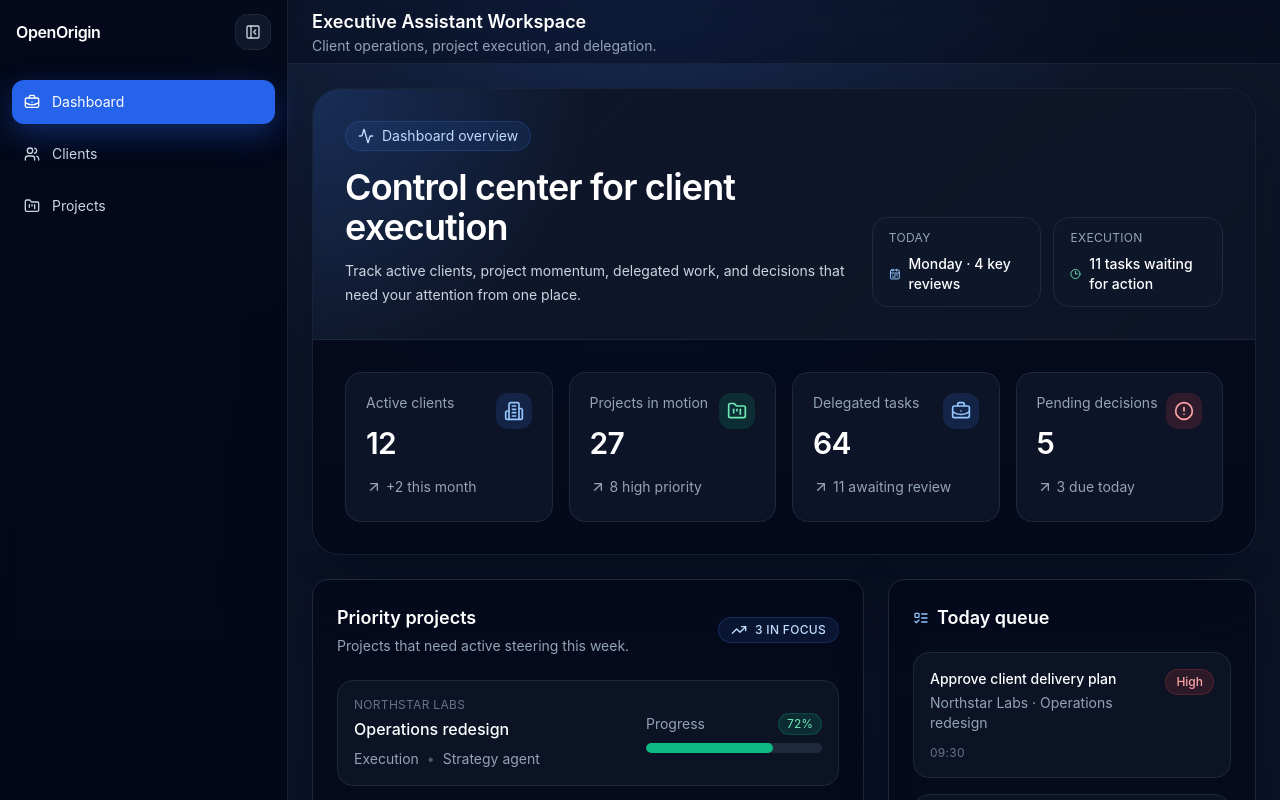
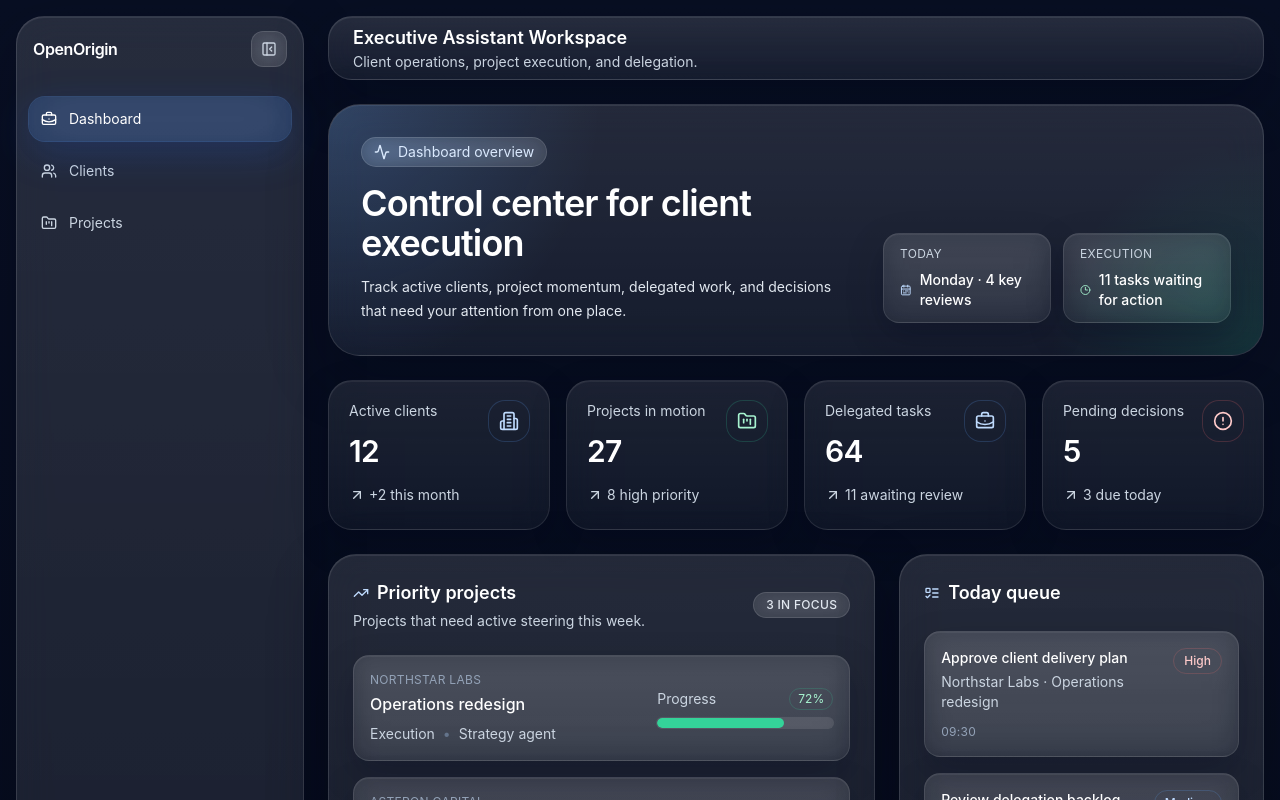
Before and after one commit to OpenOriginBot/Origin, a React (Vite) app in the folder projects/OpenOrigin/apps/web/: page / in a window 1280 px wide. Shown: the top 800 px of the page. Built offline with nearby package versions, Linux system fonts and the light colour scheme.

Commit message:
Add glassmorphism dashboard styling

```diff
--- a/projects/OpenOrigin/apps/web/src/App.tsx
+++ b/projects/OpenOrigin/apps/web/src/App.tsx
@@ -14,92 +14,23 @@ import {
 import { AppShell } from '@/components/app-shell';
 
 const stats = [
-  {
-    label: 'Active clients',
-    value: '12',
-    change: '+2 this month',
-    icon: Building2,
-    tone: 'blue',
-  },
-  {
-    label: 'Projects in motion',
-    value: '27',
-    change: '8 high priority',
-    icon: FolderKanban,
-    tone: 'green',
-  },
-  {
-    label: 'Delegated tasks',
-    value: '64',
-    change: '11 awaiting review',
-    icon: BriefcaseBusiness,
-    tone: 'blue',
-  },
-  {
-    label: 'Pending decisions',
-    value: '5',
-    change: '3 due today',
-    icon: CircleAlert,
-    tone: 'red',
-  },
+  { label: 'Active clients', value: '12', change: '+2 this month', icon: Building2, tone: 'blue' },
+  { label: 'Projects in motion', value: '27', change: '8 high priority', icon: FolderKanban, tone: 'green' },
+  { label: 'Delegated tasks', value: '64', change: '11 awaiting review', icon: BriefcaseBusiness, tone: 'blue' },
+  { label: 'Pending decisions', value: '5', change: '3 due today', icon: CircleAlert, tone: 'red' },
 ] as const;
 
 const focusProjects = [
-  {
-    client: 'Northstar Labs',
-    project: 'Operations redesign',
-    stage: 'Execution',
-    progress: 72,
-    owner: 'Strategy agent',
-    tone: 'green',
-  },
-  {
-    client: 'Asteron Capital',
-    project: 'Investor reporting system',
-    stage: 'Review',
-    progress: 58,
-    owner: 'Reporting agent',
-    tone: 'blue',
-  },
-  {
-    client: 'OpenOrigin',
-    project: 'Dashboard v1',
-    stage: 'Design',
-    progress: 34,
-    owner: 'Frontend agent',
-    tone: 'red',
-  },
+  { client: 'Northstar Labs', project: 'Operations redesign', stage: 'Execution', progress: 72, owner: 'Strategy agent', tone: 'green' },
+  { client: 'Asteron Capital', project: 'Investor reporting system', stage: 'Review', progress: 58, owner: 'Reporting agent', tone: 'blue' },
+  { client: 'OpenOrigin', project: 'Dashboard v1', stage: 'Design', progress: 34, owner: 'Frontend agent', tone: 'red' },
 ] as const;
 
 const todayQueue = [
-  {
-    title: 'Approve client delivery plan',
-    detail: 'Northstar Labs · Operations redesign',
-    priority: 'High',
-    time: '09:30',
-    tone: 'red',
-  },
-  {
-    title: 'Review delegation backlog',
-    detail: 'Cross-client execution queue',
-    priority: 'Medium',
-    time: '11:00',
-    tone: 'blue',
-  },
-  {
-    title: 'Prepare weekly status summary',
-    detail: 'Asteron Capital · Reporting',
-    priority: 'High',
-    time: '16:00',
-    tone: 'green',
-  },
-  {
-    title: 'Refine dashboard information architecture',
-    detail: 'OpenOrigin · Product system',
-    priority: 'Medium',
-    time: '18:30',
-    tone: 'blue',
-  },
+  { title: 'Approve client delivery plan', detail: 'Northstar Labs · Operations redesign', priority: 'High', time: '09:30', tone: 'red' },
+  { title: 'Review delegation backlog', detail: 'Cross-client execution queue', priority: 'Medium', time: '11:00', tone: 'blue' },
+  { title: 'Prepare weekly status summary', detail: 'Asteron Capital · Reporting', priority: 'High', time: '16:00', tone: 'green' },
+  { title: 'Refine dashboard information architecture', detail: 'OpenOrigin · Product system', priority: 'Medium', time: '18:30', tone: 'blue' },
 ] as const;
 
 const activityFeed = [
@@ -115,34 +46,54 @@ const teamLoad = [
   { name: 'Reporting agent', load: 'Focused', tasks: 5, tone: 'green' },
 ] as const;
 
-function toneClasses(tone: 'red' | 'green' | 'blue') {
+type Tone = 'red' | 'green' | 'blue';
+
+function toneClasses(tone: Tone) {
   switch (tone) {
     case 'red':
       return {
-        soft: 'bg-red-500/15 text-red-300 border-red-500/20',
-        strong: 'bg-red-500',
-        icon: 'bg-red-500/15 text-red-300',
+        soft: 'bg-red-500/12 text-red-200 border-red-400/20',
+        strong: 'bg-red-400',
+        icon: 'bg-red-500/12 text-red-200 ring-1 ring-red-400/20',
       };
     case 'green':
       return {
-        soft: 'bg-emerald-500/15 text-emerald-300 border-emerald-500/20',
-        strong: 'bg-emerald-500',
-        icon: 'bg-emerald-500/15 text-emerald-300',
+        soft: 'bg-emerald-500/12 text-emerald-200 border-emerald-400/20',
+        strong: 'bg-emerald-400',
+        icon: 'bg-emerald-500/12 text-emerald-200 ring-1 ring-emerald-400/20',
       };
     default:
       return {
-        soft: 'bg-blue-500/15 text-blue-300 border-blue-500/20',
-        strong: 'bg-blue-500',
-        icon: 'bg-blue-500/15 text-blue-300',
+        soft: 'bg-blue-500/12 text-blue-200 border-blue-400/20',
+        strong: 'bg-blue-400',
+        icon: 'bg-blue-500/12 text-blue-200 ring-1 ring-blue-400/20',
       };
   }
 }
 
-function ProgressBar({ value, tone }: { value: number; tone: 'red' | 'green' | 'blue' }) {
+function ProgressBar({ value, tone }: { value: number; tone: Tone }) {
   return (
-    <div className="h-2.5 w-full overflow-hidden rounded-full bg-slate-800">
+    <div className="h-2.5 w-full overflow-hidden rounded-full bg-white/10 ring-1 ring-white/10">
       <div className={`h-full rounded-full ${toneClasses(tone).strong}`} style={{ width: `${value}%` }} />
     </div>
+  );
+}
+
+function SectionCard({ title, description, badge, icon: Icon, children }: { title: string; description?: string; badge?: string; icon: typeof Activity; children: React.ReactNode }) {
+  return (
+    <section className="glass-panel rounded-[28px] p-6">
+      <div className="flex items-center justify-between gap-4">
+        <div>
+          <div className="flex items-center gap-2">
+            <Icon className="h-4 w-4 text-blue-200" />
+            <h3 className="text-lg font-semibold text-white">{title}</h3>
+          </div>
+          {description ? <p className="mt-1 text-sm text-slate-300">{description}</p> : null}
+        </div>
+        {badge ? <div className="glass-chip rounded-full px-3 py-1 text-xs font-medium uppercase tracking-wide text-slate-200">{badge}</div> : null}
+      </div>
+      <div className="mt-6">{children}</div>
+    </section>
   );
 }
 
@@ -150,91 +101,80 @@ export default function App() {
   return (
     <AppShell>
       <div className="space-y-6">
-        <section className="overflow-hidden rounded-[28px] border border-slate-800/80 bg-slate-950/70 shadow-[0_30px_80px_rgba(2,6,23,0.45)]">
-          <div className="border-b border-slate-800/80 bg-[radial-gradient(circle_at_top_left,rgba(59,130,246,0.22),transparent_28%),linear-gradient(135deg,rgba(15,23,42,0.98),rgba(15,23,42,0.78))] p-6 lg:p-8">
-            <div className="flex flex-col gap-6 lg:flex-row lg:items-end lg:justify-between">
+        <section className="glass-panel relative overflow-hidden rounded-[32px] p-6 lg:p-8">
+          <div className="absolute inset-0 bg-[radial-gradient(circle_at_top_left,rgba(96,165,250,0.22),transparent_28%),radial-gradient(circle_at_bottom_right,rgba(16,185,129,0.14),transparent_22%)]" />
+          <div className="relative flex flex-col gap-6 lg:flex-row lg:items-end lg:justify-between">
             <div>
-                <div className="inline-flex items-center gap-2 rounded-full border border-blue-500/20 bg-blue-500/10 px-3 py-1 text-sm text-blue-200">
+              <div className="glass-chip inline-flex items-center gap-2 rounded-full px-3 py-1 text-sm text-blue-100">
                 <Activity className="h-4 w-4" />
                 Dashboard overview
               </div>
               <h2 className="mt-4 text-3xl font-semibold tracking-tight text-white lg:text-4xl">Control center for client execution</h2>
-                <p className="mt-3 max-w-2xl text-sm leading-6 text-slate-300">
+              <p className="mt-3 max-w-2xl text-sm leading-6 text-slate-200">
                 Track active clients, project momentum, delegated work, and decisions that need your attention from one place.
               </p>
             </div>
             <div className="grid gap-3 sm:grid-cols-2">
-                <div className="rounded-2xl border border-slate-800 bg-slate-900/70 px-4 py-3">
-                  <div className="text-xs uppercase tracking-wide text-slate-400">Today</div>
+              <div className="glass-panel-soft rounded-2xl px-4 py-3">
+                <div className="text-xs uppercase tracking-wide text-slate-300">Today</div>
                 <div className="mt-2 flex items-center gap-2 text-sm font-medium text-white">
-                    <CalendarRange className="h-4 w-4 text-blue-300" />
+                  <CalendarRange className="h-4 w-4 text-blue-200" />
                   Monday · 4 key reviews
                 </div>
               </div>
-                <div className="rounded-2xl border border-slate-800 bg-slate-900/70 px-4 py-3">
-                  <div className="text-xs uppercase tracking-wide text-slate-400">Execution</div>
+              <div className="glass-panel-soft rounded-2xl px-4 py-3">
+                <div className="text-xs uppercase tracking-wide text-slate-300">Execution</div>
                 <div className="mt-2 flex items-center gap-2 text-sm font-medium text-white">
-                    <Clock3 className="h-4 w-4 text-emerald-300" />
+                  <Clock3 className="h-4 w-4 text-emerald-200" />
                   11 tasks waiting for action
                 </div>
               </div>
             </div>
           </div>
-          </div>
+        </section>
 
-          <div className="grid gap-4 p-6 md:grid-cols-2 xl:grid-cols-4 lg:p-8">
+        <section className="grid gap-4 md:grid-cols-2 xl:grid-cols-4">
           {stats.map(({ label, value, change, icon: Icon, tone }) => {
             const toneClass = toneClasses(tone);
             return (
-                <article key={label} className="rounded-2xl border border-slate-800 bg-slate-900/80 p-5">
+              <article key={label} className="glass-panel-soft rounded-[24px] p-5">
                 <div className="flex items-start justify-between">
                   <div>
-                      <p className="text-sm text-slate-400">{label}</p>
+                    <p className="text-sm text-slate-300">{label}</p>
                     <p className="mt-3 text-3xl font-semibold tracking-tight text-white">{value}</p>
                   </div>
-                    <div className={`rounded-xl p-2 ${toneClass.icon}`}>
+                  <div className={`rounded-2xl p-2.5 ${toneClass.icon}`}>
                     <Icon className="h-5 w-5" />
                   </div>
                 </div>
-                  <div className="mt-4 inline-flex items-center gap-1 text-sm text-slate-400">
+                <div className="mt-4 inline-flex items-center gap-1 text-sm text-slate-300">
                   <ArrowUpRight className="h-4 w-4" />
                   {change}
                 </div>
               </article>
             );
           })}
-          </div>
         </section>
 
         <section className="grid gap-6 xl:grid-cols-[1.5fr_1fr]">
-          <div className="rounded-2xl border border-slate-800 bg-slate-950/70 p-6 shadow-[0_18px_50px_rgba(2,6,23,0.3)]">
-            <div className="flex items-center justify-between">
-              <div>
-                <h3 className="text-lg font-semibold text-white">Priority projects</h3>
-                <p className="mt-1 text-sm text-slate-400">Projects that need active steering this week.</p>
-              </div>
-              <div className="inline-flex items-center gap-2 rounded-full border border-blue-500/20 bg-blue-500/10 px-3 py-1 text-xs font-medium uppercase tracking-wide text-blue-200">
-                <TrendingUp className="h-4 w-4" />
-                3 in focus
-              </div>
-            </div>
-            <div className="mt-6 space-y-4">
+          <SectionCard title="Priority projects" description="Projects that need active steering this week." badge="3 in focus" icon={TrendingUp}>
+            <div className="space-y-4">
               {focusProjects.map((item) => {
                 const toneClass = toneClasses(item.tone);
                 return (
-                  <div key={item.project} className="rounded-2xl border border-slate-800 bg-slate-900/70 p-4">
+                  <div key={item.project} className="glass-panel-soft rounded-2xl p-4">
                     <div className="flex flex-col gap-3 lg:flex-row lg:items-center lg:justify-between">
                       <div>
-                        <div className="text-xs uppercase tracking-wide text-slate-500">{item.client}</div>
+                        <div className="text-xs uppercase tracking-wide text-slate-400">{item.client}</div>
                         <div className="mt-1 text-base font-medium text-white">{item.project}</div>
-                        <div className="mt-2 flex flex-wrap items-center gap-2 text-sm text-slate-400">
+                        <div className="mt-2 flex flex-wrap items-center gap-2 text-sm text-slate-300">
                           <span>{item.stage}</span>
-                          <span className="text-slate-600">•</span>
+                          <span className="text-slate-500">•</span>
                           <span>{item.owner}</span>
                         </div>
                       </div>
                       <div className="min-w-44">
-                        <div className="mb-2 flex items-center justify-between text-sm text-slate-400">
+                        <div className="mb-2 flex items-center justify-between text-sm text-slate-300">
                           <span>Progress</span>
                           <span className={`rounded-full border px-2 py-0.5 text-xs ${toneClass.soft}`}>{item.progress}%</span>
                         </div>
@@ -245,74 +185,60 @@ export default function App() {
                 );
               })}
             </div>
-          </div>
+          </SectionCard>
 
-          <div className="space-y-6">
-            <section className="rounded-2xl border border-slate-800 bg-slate-950/70 p-6 shadow-[0_18px_50px_rgba(2,6,23,0.3)]">
-              <div className="flex items-center gap-2">
-                <ListTodo className="h-4 w-4 text-blue-300" />
-                <h3 className="text-lg font-semibold text-white">Today queue</h3>
-              </div>
-              <div className="mt-5 space-y-4">
+          <SectionCard title="Today queue" icon={ListTodo}>
+            <div className="space-y-4">
               {todayQueue.map((item) => {
                 const toneClass = toneClasses(item.tone);
                 return (
-                    <div key={item.title} className="rounded-2xl border border-slate-800 bg-slate-900/70 p-4">
+                  <div key={item.title} className="glass-panel-soft rounded-2xl p-4">
                     <div className="flex items-start justify-between gap-3">
                       <div>
                         <div className="text-sm font-medium text-white">{item.title}</div>
-                          <div className="mt-1 text-sm text-slate-400">{item.detail}</div>
+                        <div className="mt-1 text-sm text-slate-300">{item.detail}</div>
                       </div>
                       <span className={`rounded-full border px-2.5 py-1 text-xs font-medium ${toneClass.soft}`}>{item.priority}</span>
                     </div>
-                      <div className="mt-3 text-xs uppercase tracking-wide text-slate-500">{item.time}</div>
+                    <div className="mt-3 text-xs uppercase tracking-wide text-slate-400">{item.time}</div>
                   </div>
                 );
               })}
             </div>
-            </section>
-          </div>
+          </SectionCard>
         </section>
 
         <section className="grid gap-6 xl:grid-cols-[1fr_1fr]">
-          <section className="rounded-2xl border border-slate-800 bg-slate-950/70 p-6 shadow-[0_18px_50px_rgba(2,6,23,0.3)]">
-            <div className="flex items-center gap-2">
-              <Users className="h-4 w-4 text-emerald-300" />
-              <h3 className="text-lg font-semibold text-white">Agent load</h3>
-            </div>
-            <div className="mt-5 space-y-4">
+          <SectionCard title="Agent load" icon={Users}>
+            <div className="space-y-4">
               {teamLoad.map((item) => {
                 const toneClass = toneClasses(item.tone);
                 return (
-                  <div key={item.name} className="flex items-center justify-between rounded-2xl border border-slate-800 bg-slate-900/70 px-4 py-3">
+                  <div key={item.name} className="glass-panel-soft flex items-center justify-between rounded-2xl px-4 py-3">
                     <div>
                       <div className="text-sm font-medium text-white">{item.name}</div>
-                      <div className="mt-1 text-sm text-slate-400">{item.tasks} active tasks</div>
+                      <div className="mt-1 text-sm text-slate-300">{item.tasks} active tasks</div>
                     </div>
                     <span className={`rounded-full border px-3 py-1 text-xs font-medium ${toneClass.soft}`}>{item.load}</span>
                   </div>
                 );
               })}
             </div>
-          </section>
+          </SectionCard>
 
-          <section className="rounded-2xl border border-slate-800 bg-slate-950/70 p-6 shadow-[0_18px_50px_rgba(2,6,23,0.3)]">
-            <div className="flex items-center gap-2">
-              <Activity className="h-4 w-4 text-blue-300" />
-              <h3 className="text-lg font-semibold text-white">Recent activity</h3>
-            </div>
-            <div className="mt-5 space-y-4">
+          <SectionCard title="Recent activity" icon={Activity}>
+            <div className="space-y-4">
               {activityFeed.map((item, index) => {
-                const tone = index === 1 ? 'red' : index === 2 ? 'green' : 'blue';
+                const tone: Tone = index === 1 ? 'red' : index === 2 ? 'green' : 'blue';
                 return (
-                  <div key={item} className="flex gap-3 rounded-2xl border border-slate-800 bg-slate-900/70 p-4">
+                  <div key={item} className="glass-panel-soft flex gap-3 rounded-2xl p-4">
                     <div className={`mt-1 h-2.5 w-2.5 rounded-full ${toneClasses(tone).strong}`} />
-                    <p className="text-sm leading-6 text-slate-300">{item}</p>
+                    <p className="text-sm leading-6 text-slate-200">{item}</p>
                   </div>
                 );
               })}
             </div>
-          </section>
+          </SectionCard>
         </section>
       </div>
     </AppShell>
--- a/projects/OpenOrigin/apps/web/src/components/app-shell.tsx
+++ b/projects/OpenOrigin/apps/web/src/components/app-shell.tsx
@@ -25,16 +25,11 @@ export function AppShell({ children }: AppShellProps) {
 
   return (
     <div className="flex min-h-screen bg-transparent text-slate-100">
-      <aside
-        className={cn(
-          'border-r border-slate-800/80 bg-slate-950/80 backdrop-blur transition-all',
-          sidebarOpen ? 'w-72' : 'w-20',
-        )}
-      >
+      <aside className={cn('glass-panel m-4 mr-0 rounded-[28px] transition-all', sidebarOpen ? 'w-72' : 'w-20')}>
         <div className="flex h-16 items-center justify-between px-4">
           <div className={cn('font-semibold tracking-tight text-white', !sidebarOpen && 'hidden')}>OpenOrigin</div>
           <button
-            className="inline-flex h-9 w-9 items-center justify-center rounded-md border border-slate-800 bg-slate-900 text-slate-300"
+            className="glass-chip inline-flex h-9 w-9 items-center justify-center rounded-xl text-slate-300"
             onClick={() => setSidebarOpen(!sidebarOpen)}
           >
             <ToggleIcon className="h-4 w-4" />
@@ -45,10 +40,10 @@ export function AppShell({ children }: AppShellProps) {
             <button
               key={label}
               className={cn(
-                'flex w-full items-center gap-3 rounded-xl px-3 py-3 text-left text-sm transition-colors',
+                'flex w-full items-center gap-3 rounded-2xl px-3 py-3 text-left text-sm transition-all',
                 active
-                  ? 'bg-blue-600 text-white shadow-[0_10px_30px_rgba(37,99,235,0.35)] hover:bg-blue-500'
-                  : 'text-slate-300 hover:bg-slate-900 hover:text-white',
+                  ? 'bg-blue-500/20 text-white shadow-[0_12px_40px_rgba(37,99,235,0.2)] ring-1 ring-blue-400/25 backdrop-blur-xl'
+                  : 'text-slate-300 hover:bg-white/5 hover:text-white',
               )}
             >
               <Icon className="h-4 w-4" />
@@ -57,14 +52,14 @@ export function AppShell({ children }: AppShellProps) {
           ))}
         </nav>
       </aside>
-      <div className="flex-1">
-        <header className="flex h-16 items-center justify-between border-b border-slate-800/80 bg-slate-950/40 px-6 backdrop-blur">
+      <div className="flex-1 p-4 pl-6">
+        <header className="glass-panel flex h-16 items-center justify-between rounded-[24px] px-6">
           <div>
             <h1 className="text-lg font-semibold text-white">Executive Assistant Workspace</h1>
-            <p className="text-sm text-slate-400">Client operations, project execution, and delegation.</p>
+            <p className="text-sm text-slate-300">Client operations, project execution, and delegation.</p>
           </div>
         </header>
-        <main className="p-6">{children}</main>
+        <main className="pt-6">{children}</main>
       </div>
     </div>
   );
--- a/projects/OpenOrigin/apps/web/src/index.css
+++ b/projects/OpenOrigin/apps/web/src/index.css
@@ -18,7 +18,7 @@
   --border: 217 33% 24%;
   --input: 217 33% 24%;
   --ring: 217 91% 60%;
-  --radius: 0.9rem;
+  --radius: 1rem;
 }
 
 * {
@@ -26,7 +26,7 @@
 }
 
 html {
-  background: hsl(221 53% 9%);
+  background: #07111f;
 }
 
 body {
@@ -35,10 +35,40 @@ body {
   min-width: 320px;
   min-height: 100vh;
   font-family: Inter, ui-sans-serif, system-ui, -apple-system, BlinkMacSystemFont, 'Segoe UI', sans-serif;
-  background-image: radial-gradient(circle at top, rgba(59, 130, 246, 0.18), transparent 28%),
-    linear-gradient(180deg, rgba(15, 23, 42, 1) 0%, rgba(8, 15, 35, 1) 100%);
+  background:
+    radial-gradient(circle at 10% 20%, rgba(59, 130, 246, 0.24), transparent 0 24%),
+    radial-gradient(circle at 88% 16%, rgba(16, 185, 129, 0.16), transparent 0 18%),
+    radial-gradient(circle at 78% 78%, rgba(239, 68, 68, 0.12), transparent 0 16%),
+    linear-gradient(180deg, rgba(8, 15, 35, 1) 0%, rgba(4, 10, 24, 1) 100%);
 }
 
 #root {
   min-height: 100vh;
 }
+
+.glass-panel {
+  background: linear-gradient(180deg, rgba(255, 255, 255, 0.12) 0%, rgba(255, 255, 255, 0.06) 100%);
+  border: 1px solid rgba(255, 255, 255, 0.12);
+  box-shadow:
+    0 20px 60px rgba(2, 6, 23, 0.32),
+    inset 0 1px 0 rgba(255, 255, 255, 0.08);
+  backdrop-filter: blur(18px);
+  -webkit-backdrop-filter: blur(18px);
+}
+
+.glass-panel-soft {
+  background: linear-gradient(180deg, rgba(255, 255, 255, 0.09) 0%, rgba(255, 255, 255, 0.04) 100%);
+  border: 1px solid rgba(255, 255, 255, 0.1);
+  box-shadow:
+    0 14px 36px rgba(2, 6, 23, 0.24),
+    inset 0 1px 0 rgba(255, 255, 255, 0.06);
+  backdrop-filter: blur(14px);
+  -webkit-backdrop-filter: blur(14px);
+}
+
+.glass-chip {
+  background: rgba(255, 255, 255, 0.08);
+  border: 1px solid rgba(255, 255, 255, 0.12);
+  backdrop-filter: blur(10px);
+  -webkit-backdrop-filter: blur(10px);
+}
```
Also changed, not shown: 2 other files (tests, documents, lock files or other folders). Lines whose indentation alone changed are shown as unchanged.
